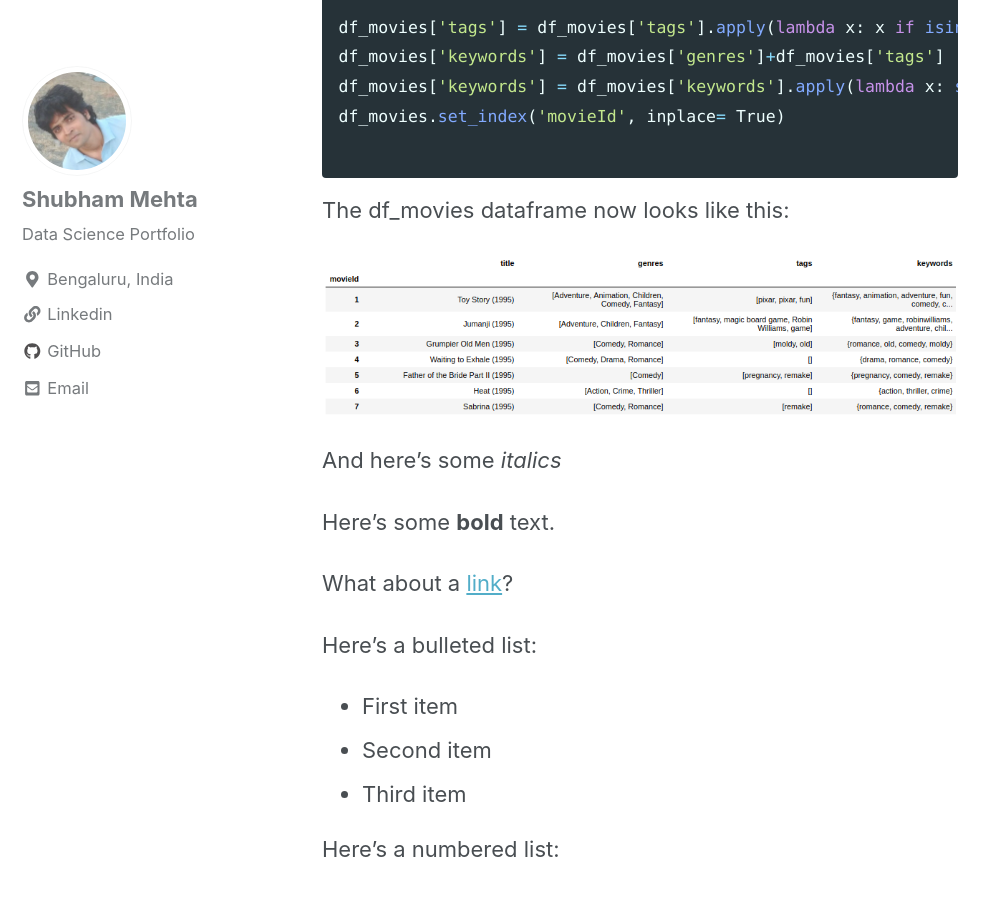
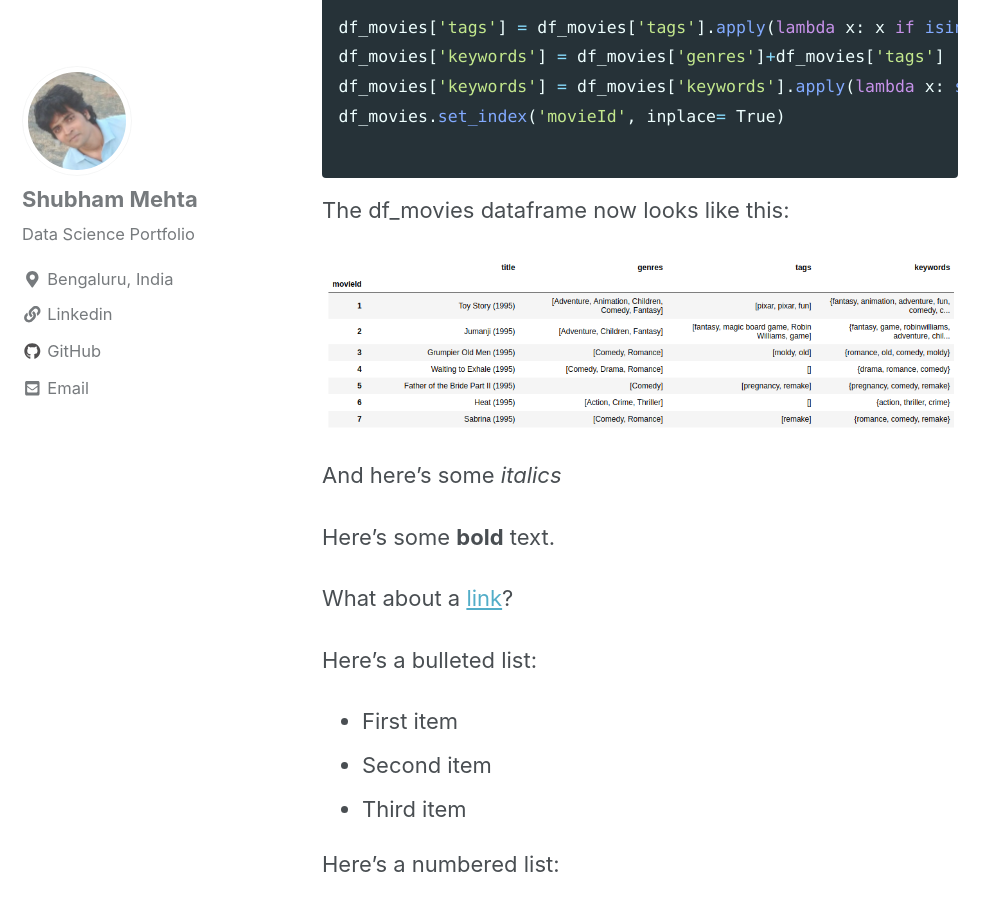
Before and after one commit to shubhambmehta/shubhambmehta.github.io, a Jekyll site: the page built from _posts/2018-10-06-moodvarietyreco.md, in a window 1280 px wide and 900 px high, scrolled down 2204 px. Shown: the whole window, without its empty margins (0-998 px from the left). Built offline with Jekyll 4.4.1, drawn with Linux system fonts in a browser that asks for light colours; nearby versions of some CDN libraries; formulas are drawn with MathJax 3.

Commit message:
Update 2018-10-06-moodvarietyreco.md

````diff
--- a/_posts/2018-10-06-moodvarietyreco.md
+++ b/_posts/2018-10-06-moodvarietyreco.md
@@ -48,7 +48,7 @@
 ```
 The df_movies dataframe now looks like this:
 
-<img src="{{ site.url }}{{ site.baseurl }}/images/moodvarietyreco/movies1.png" alt="linearly separable data">
+<img src="{{ site.url }}{{ site.baseurl }}/images/moodvarietyreco/movies2.png" alt="linearly separable data">
 
 
 And here's some *italics*
````
